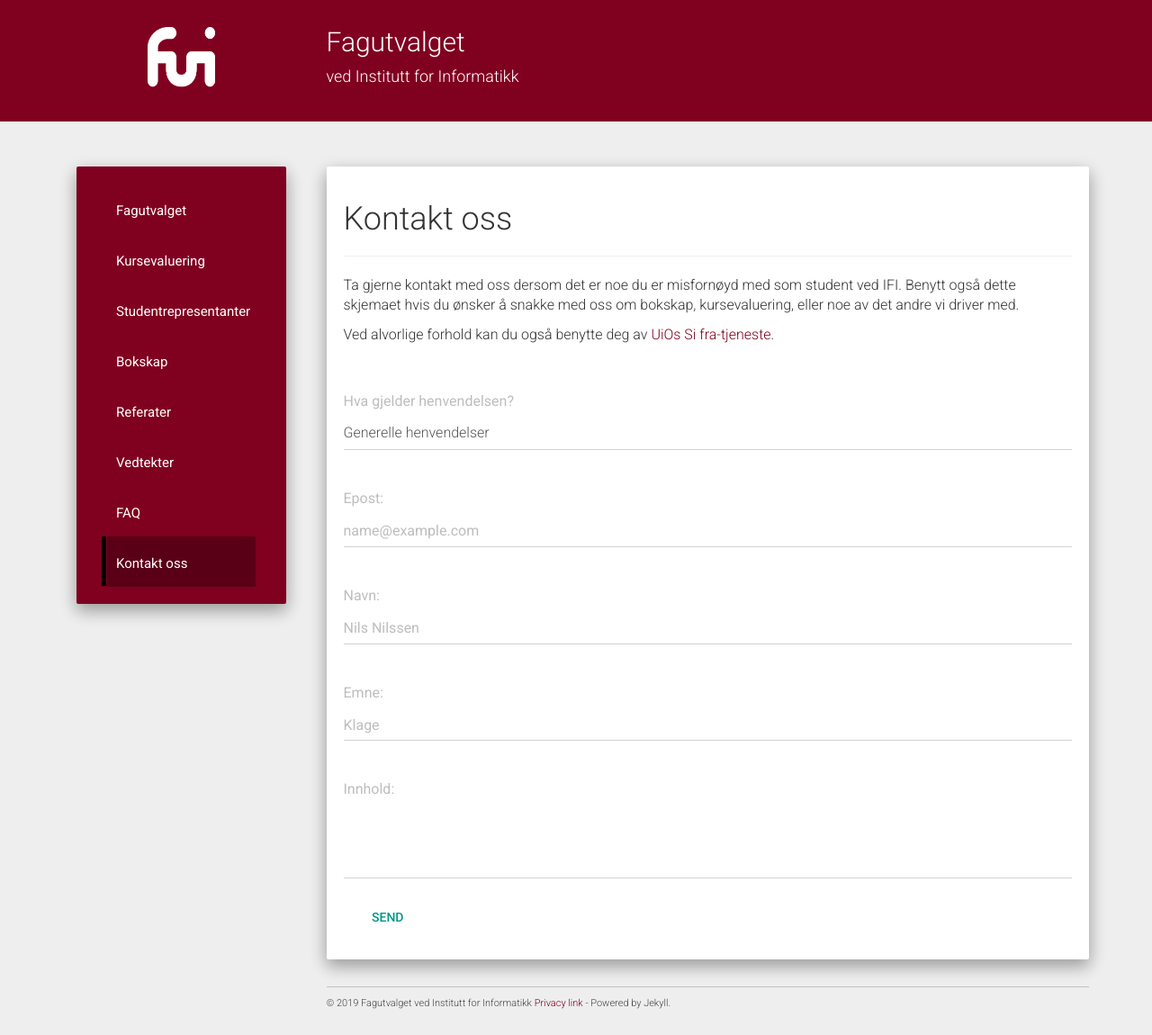
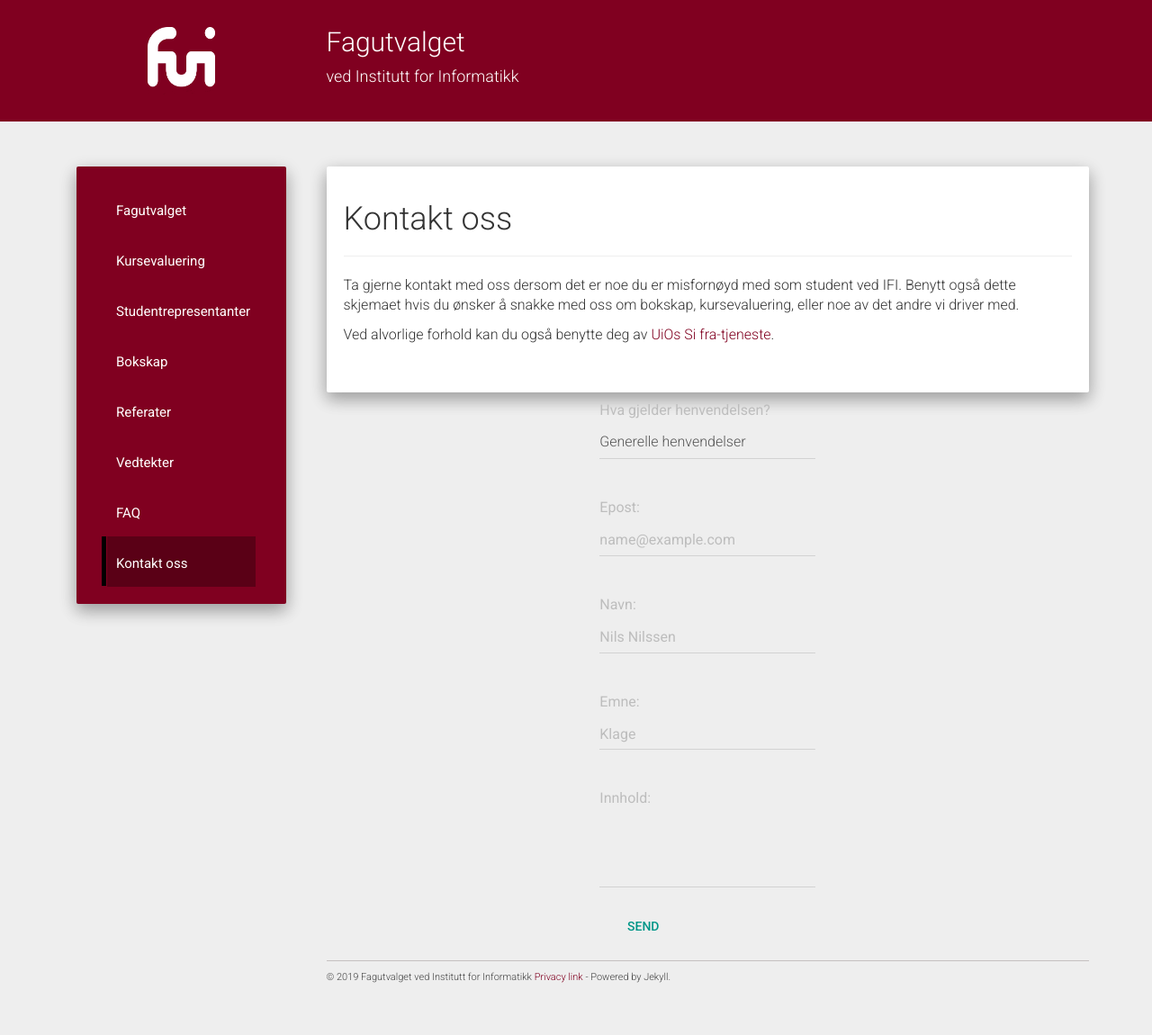
Before and after one commit to fui/fui.github.io, a Jekyll site: the page built from contact.md, in a window 1280 px wide. Shown: the whole page at 90% size. Built offline with Jekyll 4.4.1, drawn with Linux system fonts in a browser that asks for light colours; nearby versions of some CDN libraries; after the commit the page ends 1121 px from its top, so only the background shows below that.

Commit message:
fixing contact

```diff
--- a/contact.md
+++ b/contact.md
@@ -14,8 +14,8 @@ Ta gjerne kontakt med oss dersom det er noe du er misfornøyd med som student ve
 Ved alvorlige forhold kan du også benytte deg av [UiOs Si fra-tjeneste](https://www.uio.no/studier/kontakt/si-fra/).
 <br><br>
 
-<form>
-  <div class="form-group">
+<form class="col-md-4 col-md-offset-4">
+  <div class="form-group" >
     <label for="exampleFormControlSelect1">Hva gjelder henvendelsen?</label>
     <select class="form-control" id="exampleFormControlSelect1">
       <option value="general">Generelle henvendelser</option>
```
